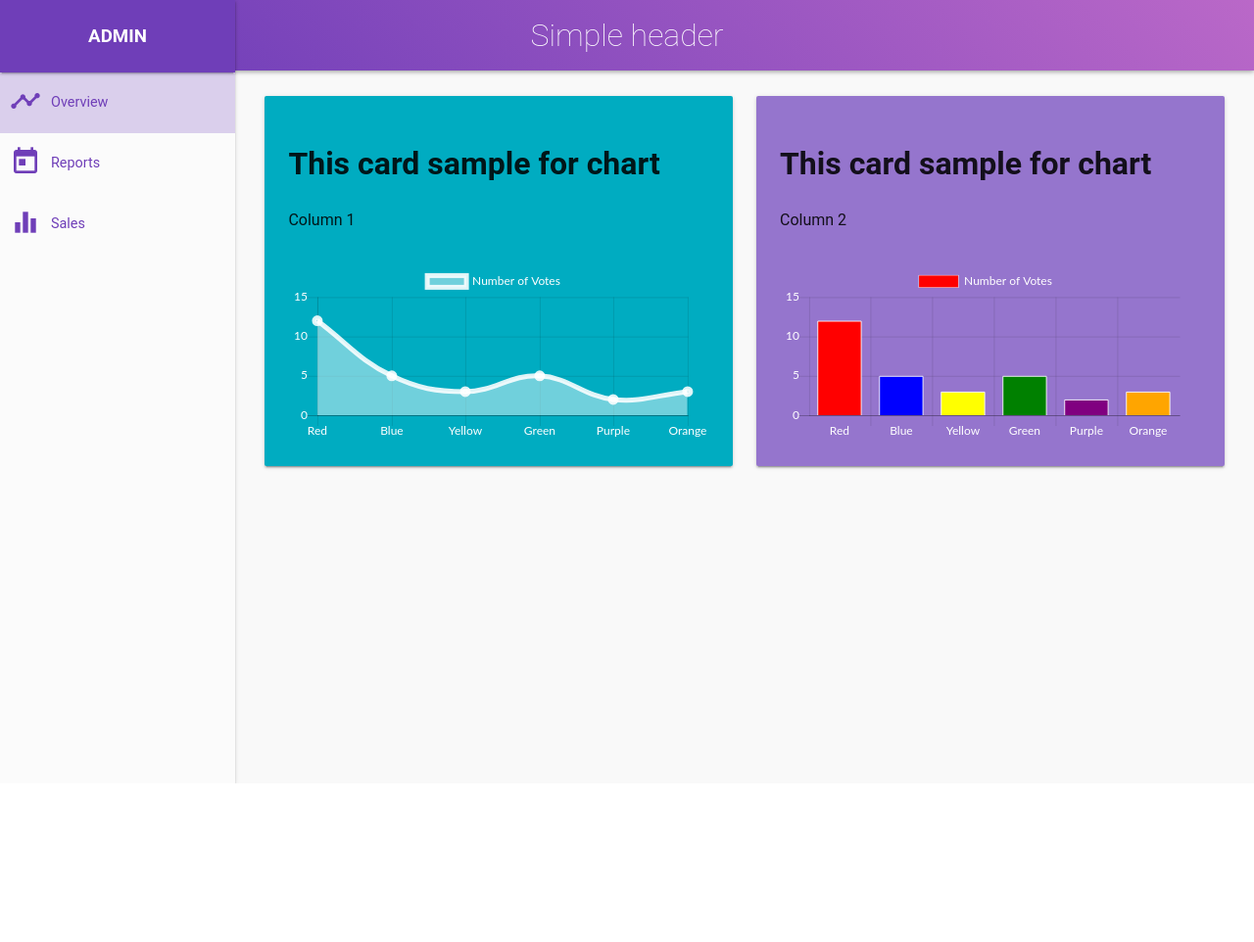
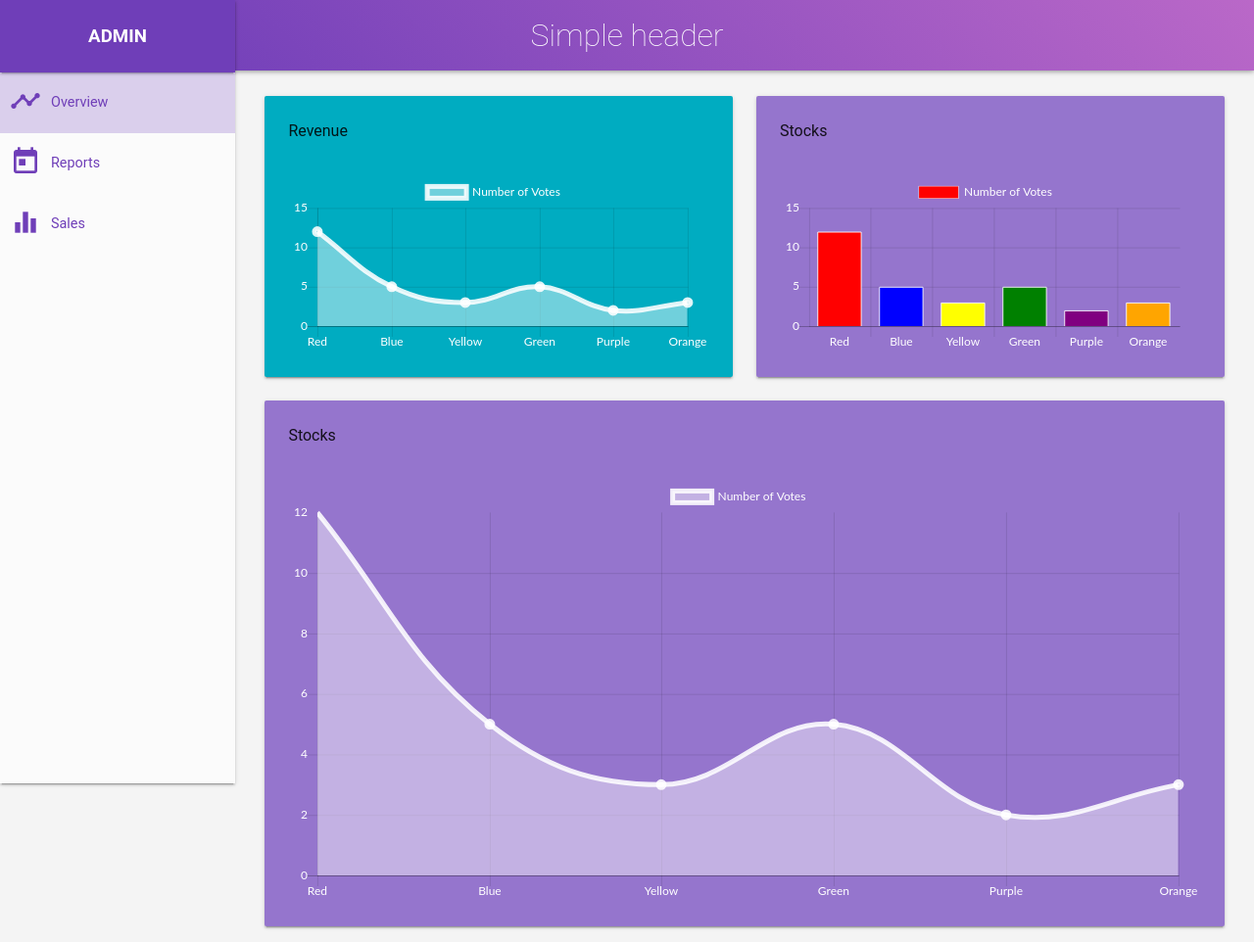
Before and after one commit to gitter-badger/admin_template, a PHP site: page / in a window 1280 px wide. Shown: the whole page at 98% size. Before the commit the page ends 800 px from the top, so only its background shows below. Run offline with PHP 8.4, Linux system fonts and the light colour scheme.

Commit message:
add full width chart

```diff
--- a/assets/css/chart.css
+++ b/assets/css/chart.css
@@ -30,3 +30,7 @@
 .purple.darken-1{
     background-color: #9575CD !important;
 }
+
+.column.full {
+    width: 100%;
+}
--- a/assets/css/reset.css
+++ b/assets/css/reset.css
@@ -16,7 +16,7 @@ html {
 
 body {
 	margin: 0;
-	background-color: #f9f9f9;
+	background-color: #f4f4f4;
 }
 
 /*box shadow style for the following*/
--- a/assets/js/initialize-chart.js
+++ b/assets/js/bar-chart.js
@@ -1,54 +1,5 @@
+let barChartContext = document.getElementById("barChart").getContext('2d');
 $(document).ready(function(){
-	// Global Option
-	Chart.defaults.global.defaultFontFamily = 'Lato';
-	Chart.defaults.global.defaultFontSize = 12;
-	Chart.defaults.global.defaultFontColor = '#fff';
-	// line chart
-	let lineChart = document.getElementById("lineChart").getContext('2d');
-	let chartData = [12, 5, 3, 5, 2, 3];
-	let myChart = new Chart(lineChart, {
-		type: 'line',
-		data: {
-		    labels: ["Red", "Blue", "Yellow", "Green", "Purple", "Orange"],
-		    datasets: [{
-		        label: 'Number of Votes',
-		        // chat background color
-		        backgroundColor: [
-		        'rgba(255, 255, 255, 0.44)'
-			    ],
-			    // Line color
-		        borderColor: [
-		        'rgba(255, 255, 255, 0.87)'
-		        ],
-		        // border width of line
-		        borderWidth: 5,
-		        data: chartData
-		    }]
-		},
-		options: {
-			legend:{labels: {fontColor: 'white'}},
-			title: {
-				display: true,
-				fontColor: 'white',
-				tet: 'Custom Chart Title'
-			},
-			scales: {
-			    yAxes: [{
-			        ticks: {
-			            beginAtZero:true,
-			            fontColor: 'white'
-			        }
-			    }],
-			    xAxes: [{
-			    	ticks: {
-			    		fontColor: 'white'
-			    	}
-			    }]
-			}
-		}
-	});
-
-	// bar chart
 	let barChartContext = document.getElementById("barChart").getContext('2d');
 
 	let barChartData = [12, 5, 3, 5, 2, 3];
@@ -104,4 +55,4 @@ $(document).ready(function(){
 			}
 		}
 	});
-})
+});
--- /dev/null
+++ b/assets/js/full-lineChart.js
@@ -0,0 +1,50 @@
+$(document).ready(function(){
+	// Global Option
+	Chart.defaults.global.defaultFontFamily = 'Lato';
+	Chart.defaults.global.defaultFontSize = 12;
+	Chart.defaults.global.defaultFontColor = '#fff';
+	// line chart
+	let lineChart = document.getElementById("full-lineChart").getContext('2d');
+	let chartData = [12, 5, 3, 5, 2, 3];
+	let myChart = new Chart(lineChart, {
+		type: 'line',
+		data: {
+		    labels: ["Red", "Blue", "Yellow", "Green", "Purple", "Orange"],
+		    datasets: [{
+		        label: 'Number of Votes',
+		        // chat background color
+		        backgroundColor: [
+		        'rgba(255, 255, 255, 0.44)'
+			    ],
+			    // Line color
+		        borderColor: [
+		        'rgba(255, 255, 255, 0.87)'
+		        ],
+		        // border width of line
+		        borderWidth: 5,
+		        data: chartData
+		    }]
+		},
+		options: {
+			legend:{labels: {fontColor: 'white'}},
+			title: {
+				display: true,
+				fontColor: 'white',
+				tet: 'Custom Chart Title'
+			},
+			scales: {
+			    yAxes: [{
+			        ticks: {
+			            beginAtZero:true,
+			            fontColor: 'white'
+			        }
+			    }],
+			    xAxes: [{
+			    	ticks: {
+			    		fontColor: 'white'
+			    	}
+			    }]
+			}
+		}
+	});
+})
--- /dev/null
+++ b/assets/js/line-chart.js
@@ -0,0 +1,50 @@
+$(document).ready(function(){
+	// Global Option
+	Chart.defaults.global.defaultFontFamily = 'Lato';
+	Chart.defaults.global.defaultFontSize = 12;
+	Chart.defaults.global.defaultFontColor = '#fff';
+	// line chart
+	let lineChart = document.getElementById("lineChart").getContext('2d');
+	let chartData = [12, 5, 3, 5, 2, 3];
+	let myChart = new Chart(lineChart, {
+		type: 'line',
+		data: {
+		    labels: ["Red", "Blue", "Yellow", "Green", "Purple", "Orange"],
+		    datasets: [{
+		        label: 'Number of Votes',
+		        // chat background color
+		        backgroundColor: [
+		        'rgba(255, 255, 255, 0.44)'
+			    ],
+			    // Line color
+		        borderColor: [
+		        'rgba(255, 255, 255, 0.87)'
+		        ],
+		        // border width of line
+		        borderWidth: 5,
+		        data: chartData
+		    }]
+		},
+		options: {
+			legend:{labels: {fontColor: 'white'}},
+			title: {
+				display: true,
+				fontColor: 'white',
+				tet: 'Custom Chart Title'
+			},
+			scales: {
+			    yAxes: [{
+			        ticks: {
+			            beginAtZero:true,
+			            fontColor: 'white'
+			        }
+			    }],
+			    xAxes: [{
+			    	ticks: {
+			    		fontColor: 'white'
+			    	}
+			    }]
+			}
+		}
+	});
+})
--- a/index.html
+++ b/index.html
@@ -9,7 +9,6 @@
       rel="stylesheet">
 </head>
 <body>
-
 </body>
 	<header>
 	<!-- Header -->
@@ -53,8 +52,7 @@
 				<div class="column col-6">
 					<div class="chart card cyan darken-1">
 					<div class="card-content">
-							<h1>This card sample for chart</h1>
-							<span>Column 1</span>
+							<span>Revenue</span>
 							<canvas id="lineChart" width="400" height="200"></canvas>
 						</div>
 					</div>
@@ -62,9 +60,19 @@
 				<div class="column col-6">
 					<div class="chart card col-6 purple darken-1">
 						<div class="card-content">
-							<h1>This card sample for chart</h1>
-							<span>Column 2</span>
+							<span>Stocks</span>
 								<canvas id="barChart" width="400" height="200"></canvas>
+						</div>
+					</div>
+				</div>
+			</div>
+
+			<div class="row">
+				<div class="column full">
+					<div class="chart card purple darken-1">
+						<div class="card-content">
+							<span>Stocks</span>
+								<canvas id="full-lineChart" width="400" height="200"></canvas>
 						</div>
 					</div>
 				</div>
@@ -80,5 +88,7 @@
 	<script src="assets/js/jquery-3.3.1.min.js"></script>
 
 	<script src="assets/js/custom.js"></script>
-	<script src="assets/js/initialize-chart.js"></script>
+	<script src="assets/js/line-chart.js"></script>
+	<script src="assets/js/bar-chart.js"></script>
+	<script src="assets/js/full-lineChart.js"></script>
 </html>
```
Also changed, not shown: assets/js/custom.js (deleted).
